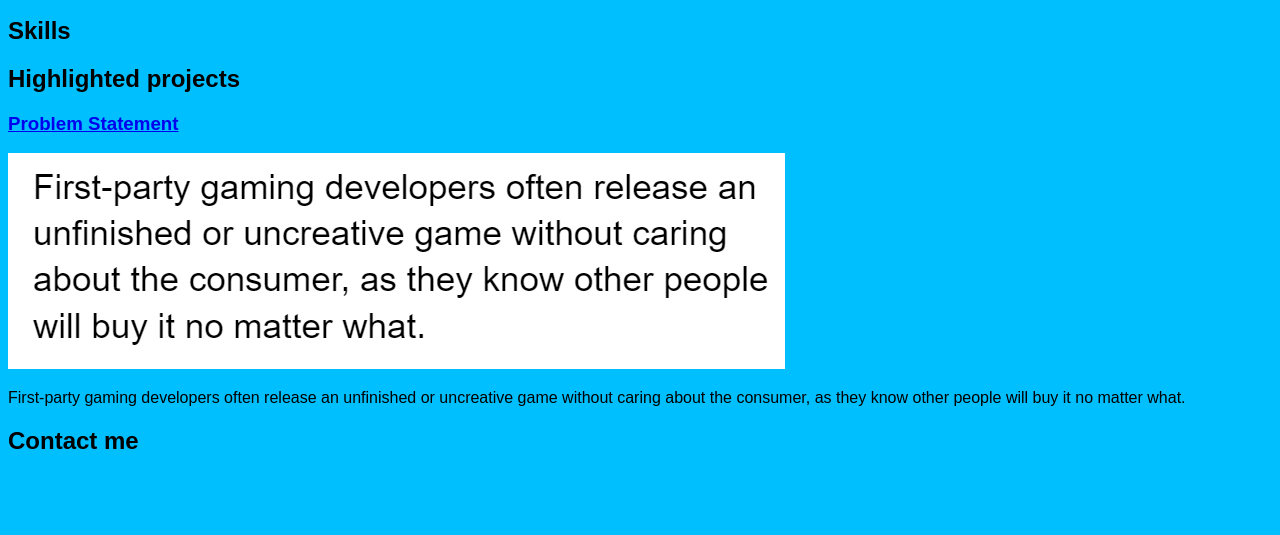
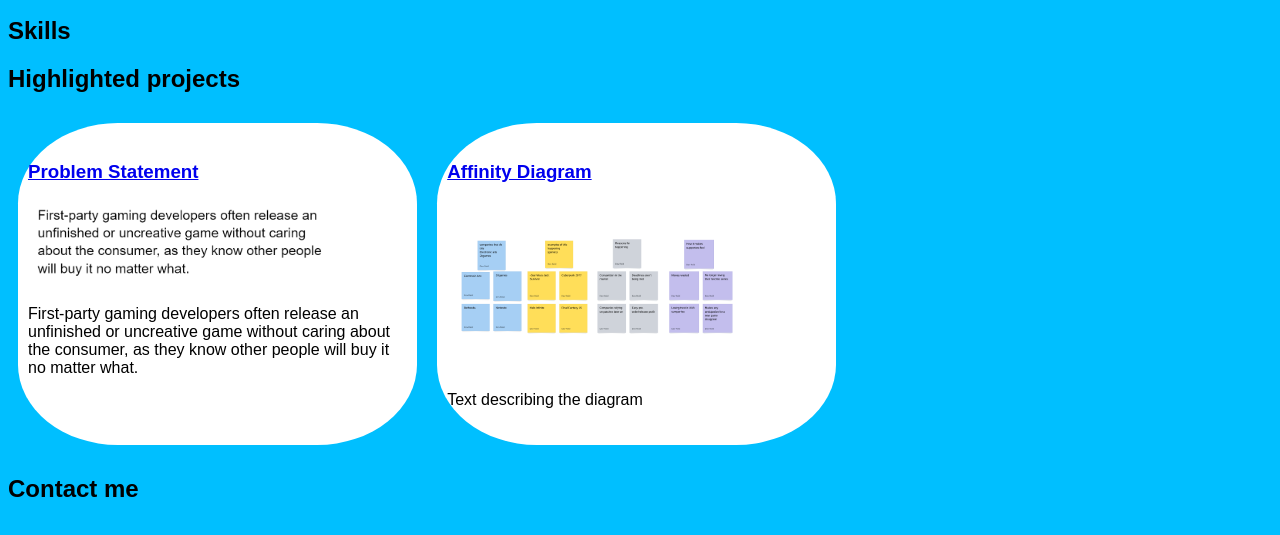
Before and after one commit to D-Reid097/D-Reid097.github.io, a plain HTML site: page index.html in a window 1280 px wide. Shown: the part 111-646 px from the top of the page. Drawn offline with Linux system fonts and the light colour scheme.

Commit message:
Affinity diagram

```diff
--- a/index.html
+++ b/index.html
@@ -24,11 +24,26 @@
                 <h3>Problem Statement</h3>
             </a>
             <a href="files/statement.pdf">
-                <img src="images/problem statement.png">
+                <img src="images/problem statement.png" width="300">
             </a>
             <p>First-party gaming developers often release an unfinished or uncreative game without caring about the consumer, as they know other people will buy it no matter what.
             </p>
         </section>
+
+
+        <!--Affinity Diagram Assignment -->
+        <section class="project">
+            <a href="files/Problem statement affinity diagram.pdf">
+                <h3>Affinity Diagram</h3>
+            </a>
+            <a href="files/Affinity_DOC.pdf">
+                <img src="images/Problem statement affinity diagram.png" width="300">
+            </a>
+            <p> Text describing the diagram</p>
+        </section>
+
+
+
         </div>
 
         <h2>Contact me</h2>
--- a/styles.css
+++ b/styles.css
@@ -7,3 +7,17 @@ h1{
     text-align: center;
     color:azure
 }
+
+.projects
+{
+    display:flex;
+    flex-wrap:wrap;
+
+}
+.project {
+width: 30%;
+margin: 10px;
+padding: 20px 10px;
+background: rgb(255, 255, 255); /* pick a color */
+border-radius: 25%;
+}
```
Also changed, not shown: images/Problem statement affinity diagram.png (added), 1 other file.
